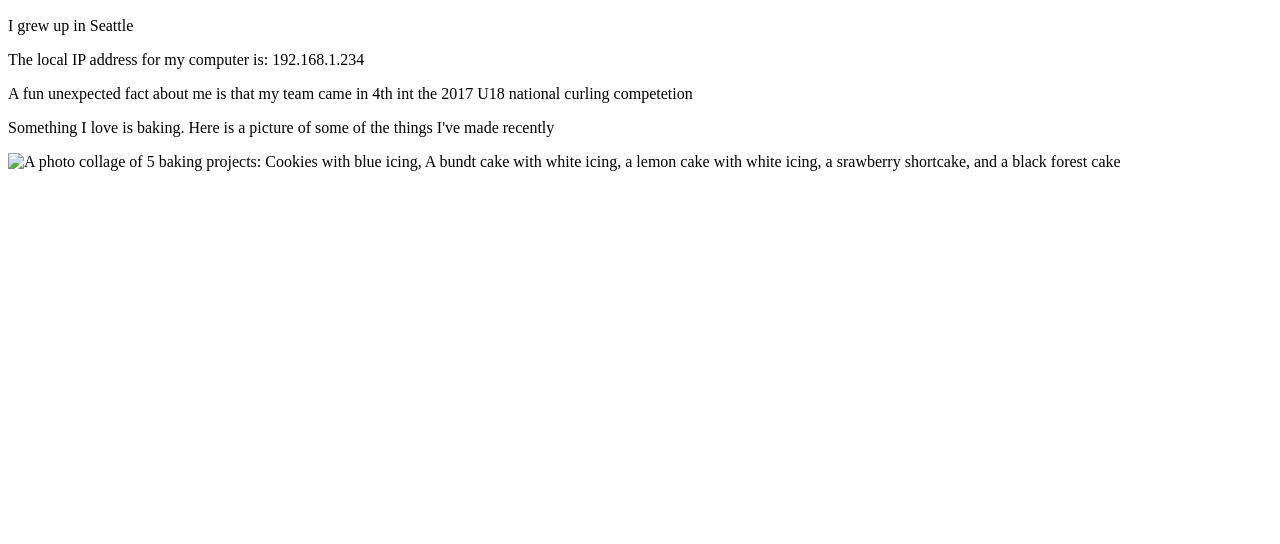
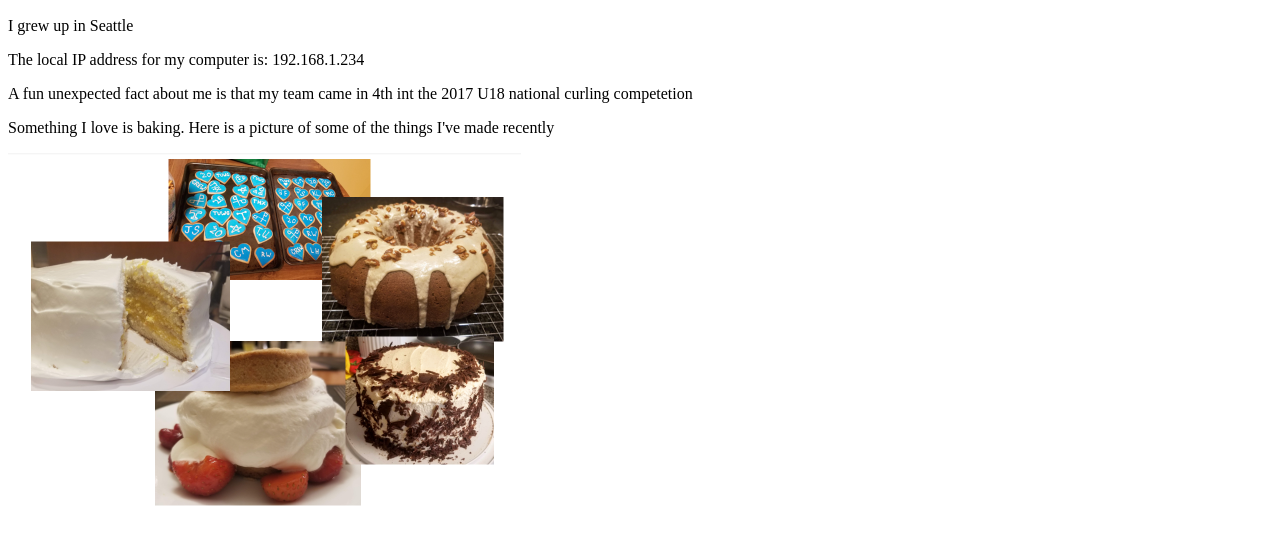
Before and after one commit to electrumdeception/FirstClass, a plain HTML site: page index.html in a window 1280 px wide. Shown: the part 110-654 px from the top of the page. Drawn offline with Linux system fonts and the light colour scheme.

Commit message:
Update index.html

```diff
--- a/index.html
+++ b/index.html
@@ -12,6 +12,6 @@
 	<p>The local IP address for my computer is: 192.168.1.234</p>
 	<p>A fun unexpected fact about me is that my team came in 4th int the 2017 U18 national curling competetion</p>
 	<p>Something I love is baking. Here is a picture of some of the things I've made recently</p>
-	<img src = "../Pictures/BakingProj.PNG" height = "362" width="513" alt = "A photo collage of 5 baking projects: Cookies with blue icing, A bundt cake with white icing, a lemon cake with white icing, a srawberry shortcake, and a black forest cake">
+	<img src = "BakingProj.PNG" height = "362" width="513" alt = "A photo collage of 5 baking projects: Cookies with blue icing, A bundt cake with white icing, a lemon cake with white icing, a srawberry shortcake, and a black forest cake">
 </body>
 </html>
```
